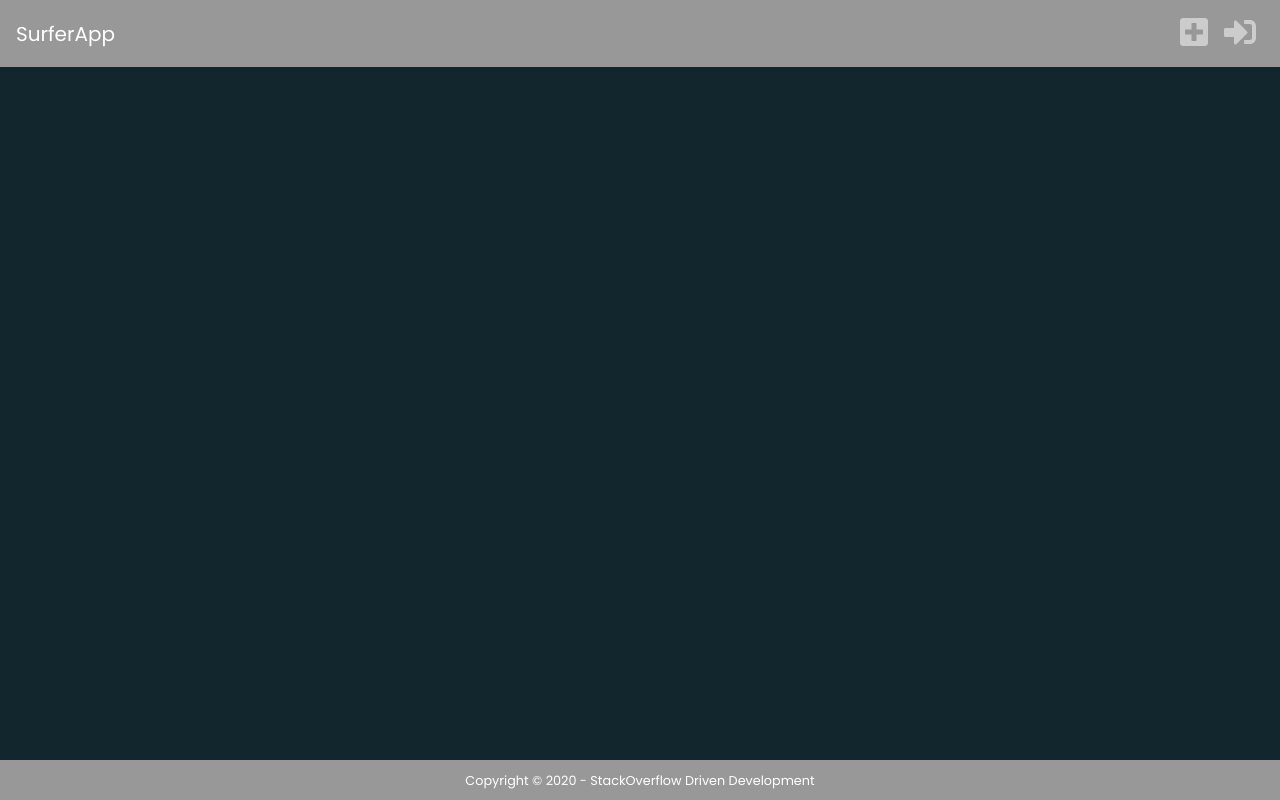
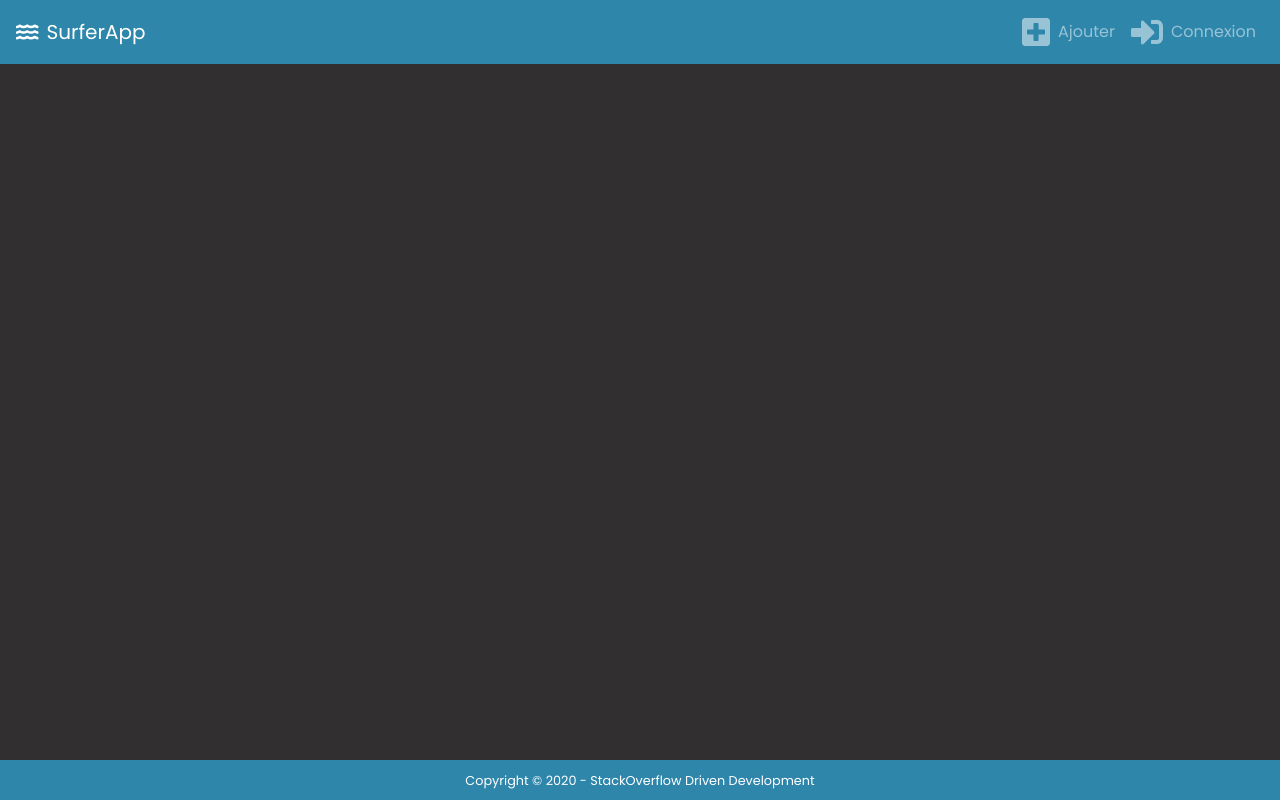
Before and after one commit to tomdubraw/nuitinfo2020, a Symfony app: template app/templates/base.html.twig in a window 1280 px wide. Run offline with Twig, Linux system fonts and the light colour scheme; the template is opened without the code that fills it, so the values that code supplies are empty; style sheets or scripts are compiled from the project's sources; some libraries are stand-ins or nearby versions.

Commit message:
Finitions sur la navbar et les couleurs

```diff
--- a/app/assets/styles/partial/_vars.scss
+++ b/app/assets/styles/partial/_vars.scss
@@ -1,3 +1,3 @@
-$primary : #F4D35E;
-$dark: #11262d;
-$secondary: #989898;
+$primary : #84DCCF;
+$dark: #312F2F;
+$secondary: #2E86AB;
--- a/app/templates/base.html.twig
+++ b/app/templates/base.html.twig
@@ -6,11 +6,21 @@
         {% block stylesheets %}{% endblock %}
         {{ encore_entry_link_tags('app') }}
         <nav class="navbar navbar-expand fixed-top navbar-dark bg-secondary">
-            <a class="navbar-brand" href="#">SurferApp</a>
-            <div class="collapse navbar-collapse" id="navbarSupportedContent">
+            <a class="navbar-brand" href="#"><i class="fas fa-water mr-2"></i>SurferApp</a>
+            <div class="collapse navbar-collapse">
                 <ul class="navbar-nav ml-auto">
-                    <li class="nav-item "><a href="#" class="nav-link"><i class="fas fa-plus-square fa-2x"></i></a></li>
-                    <li class="nav-item"><a href="#" class="nav-link"><i class="fas fa-sign-in-alt fa-2x"></i></a></li>
+                    <li class="nav-item ">
+                        <a href="#" class="nav-link d-flex align-items-center">
+                            <i class="fas fa-plus-square fa-2x"></i>
+                            <span class="d-none d-md-inline d-lg-inline ml-2">Ajouter</span>
+                        </a>
+                    </li>
+                    <li class="nav-item">
+                        <a href="#" class="nav-link d-flex align-items-center">
+                            <i class="fas fa-sign-in-alt fa-2x"></i>
+                            <span class="d-none d-md-inline d-lg-inline ml-2">Connexion</span>
+                        </a>
+                    </li>
                 </ul>
             </div>
         </nav>
```
